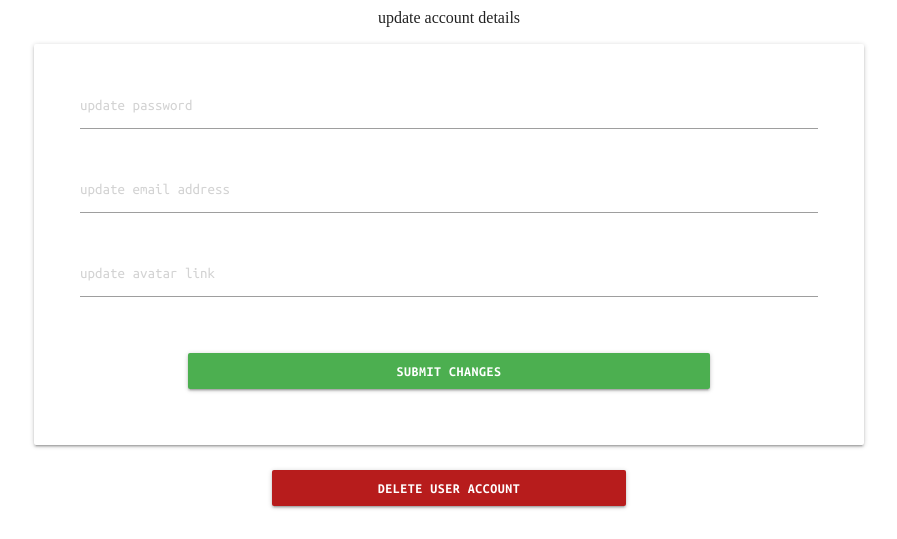
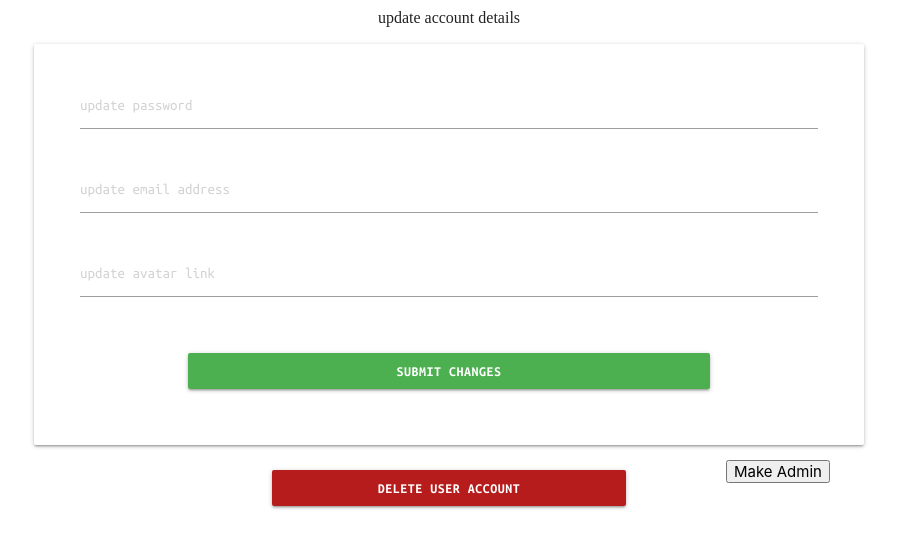
Before and after one commit to Oxymetaphoric/milestone_project_3, a Flask app: page /profile/1 in a window 1280 px wide. Shown: the part 463-1002 px from the top of the page, without its empty margins (191-1088 px from the left). Run offline with Flask 3, Linux system fonts and the light colour scheme; the visitor is signed in with stand-in values (Sample User, id 1); data that the repository does not hold is empty; some web fonts are replaced.

Commit message:
FIX: delete game route working adn restricted to admin users

```diff
--- a/quest_log/routes.py
+++ b/quest_log/routes.py
@@ -182,6 +182,22 @@ def delete_game(game_id):
     flash(f"Game '{game.game_title}' has been deleted", "success")
     return redirect(url_for("games"))
 
+@app.route("/make_admin/<int:user_id>", methods=['POST'])
+@login_required
+def make_admin(user_id):
+    user = User.query.get_or_404(user_id)
+    if user:
+        user.is_admin = True
+        db.session.commit()
+        flash('You are now an admin!')
+    else:
+        flash('User not found!')
+
+    return redirect(url_for('home'))
+
+if __name__ == '__main__':
+    app.run(debug=True)
+
 @app.route("/edit_game/<int:game_id>", methods=["GET", "POST"])
 @login_required
 def edit_game(game_id):
--- a/quest_log/templates/edit_game.html
+++ b/quest_log/templates/edit_game.html
@@ -48,6 +48,7 @@
           </div>
         </form>
         <br>
+        {% if current_user.is_admin %}
           <div class="row">
             <div class="col m6 offset-m3">
               <form style="display: inline;"
@@ -61,6 +62,7 @@
               </form>
             </div>
           </div>
+        {% endif %}
       </div>
     </div>
   </form>
--- a/quest_log/templates/profile.html
+++ b/quest_log/templates/profile.html
@@ -68,6 +68,9 @@
       </button>
     </div>
   </form>
+  <form action="{{ url_for('make_admin', user_id=user.user_id) }}" method="POST">
+    <button type="submit">Make Admin</button>
+  </form>
 </div>
 {% endif %}
 {% endblock %}
```
Lines whose indentation alone changed are shown as unchanged.
